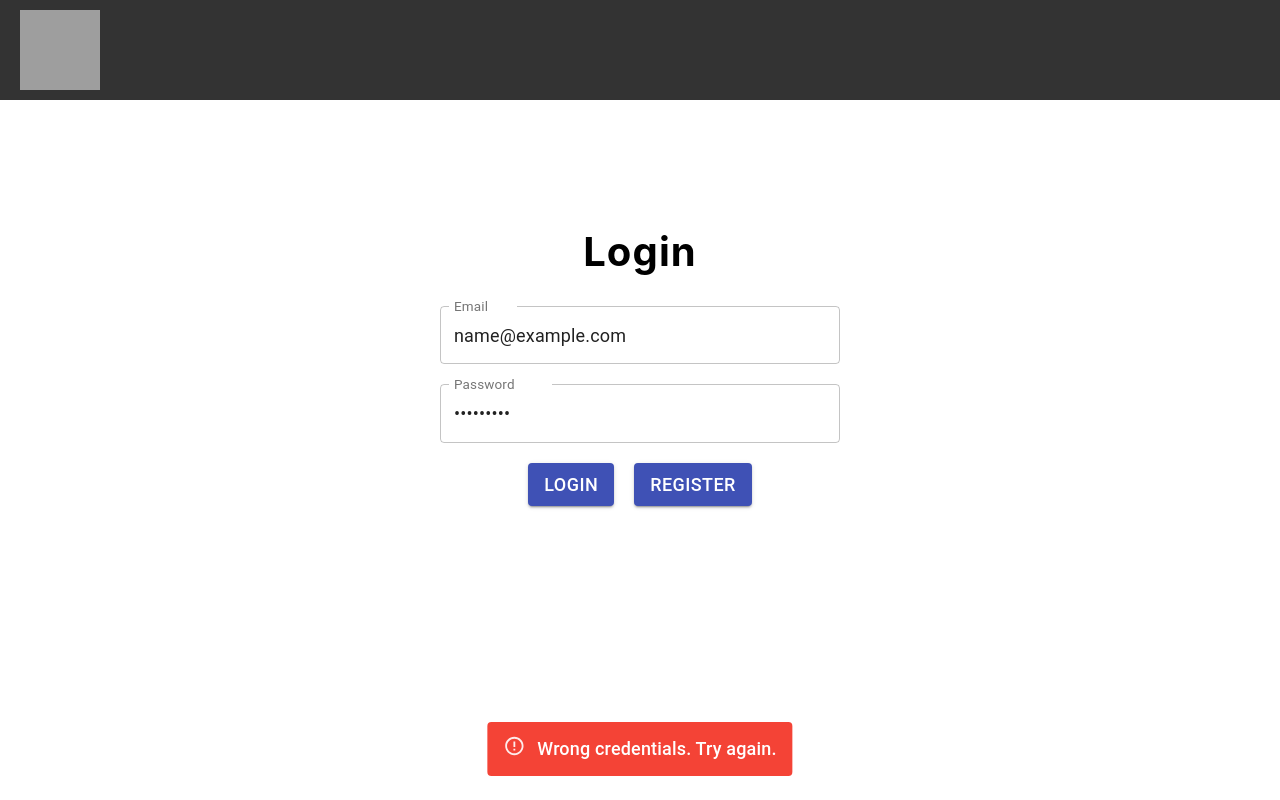
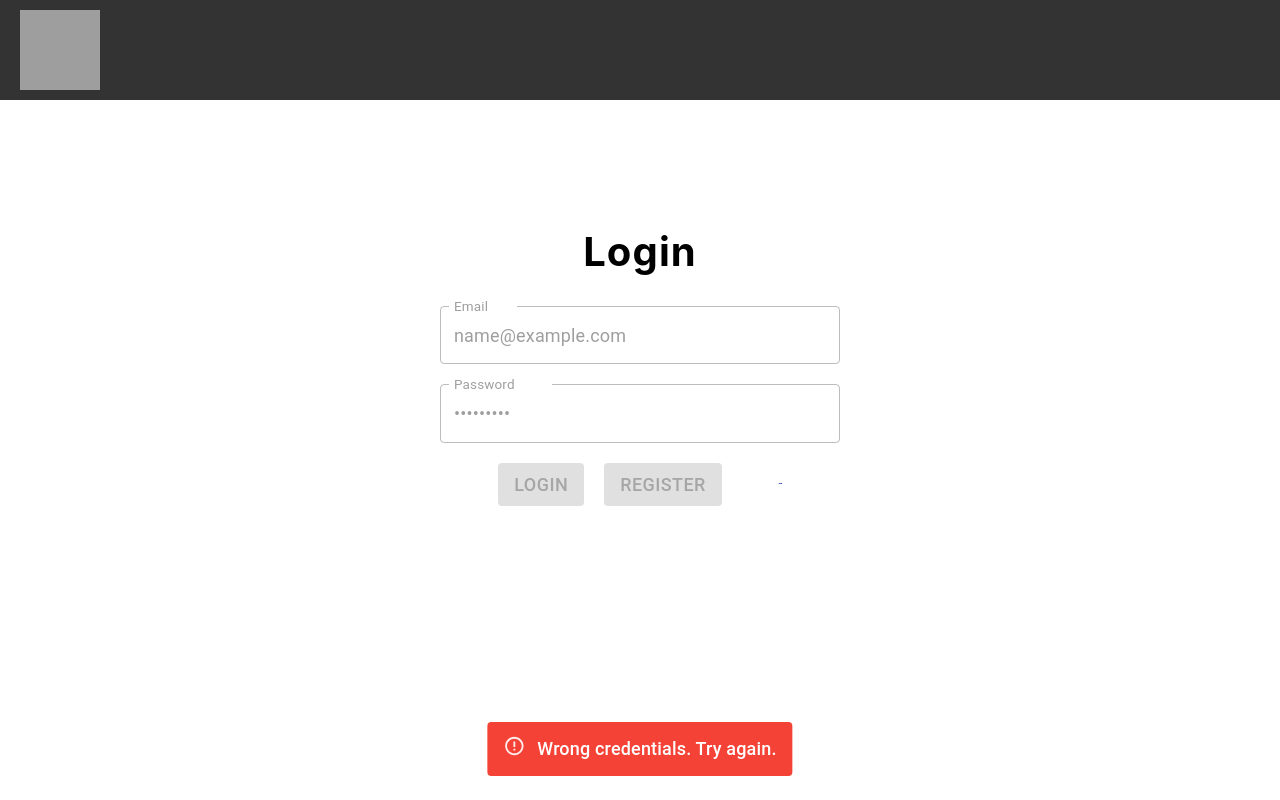
Before and after one commit to WarOnKhoff/TaskPanel, a React (Create React App) app: page / in a window 1280 px wide. Both pictures are taken after typing "name@example.com", "Sample123" into the empty fields and a click on the button "LOGIN". Built offline with nearby package versions, Linux system fonts and the light colour scheme; grey boxes are pictures that could not be loaded.

Commit message:
Added spinner

```diff
--- a/src/components/LoginForm.jsx
+++ b/src/components/LoginForm.jsx
@@ -3,10 +3,14 @@ import { makeStyles } from '@material-ui/core/styles'
 import TextField from '@material-ui/core/TextField'
 import Button from '@material-ui/core/Button'
 import Fade from '@material-ui/core/Fade'
+import CircularProgress from '@material-ui/core/CircularProgress'
 
 const LoginForm = ({ handleViewSwitch, setOpenAlert }) => {
+	const [loading, setLoading] = React.useState(false)
+
 	const handleSumbit = e => {
 		setOpenAlert(true)
+		setLoading(true)
 		e.preventDefault()
 		const { email, password } = e.target.elements
 	}
@@ -23,6 +27,7 @@ const LoginForm = ({ handleViewSwitch, setOpenAlert }) => {
 						label='Email'
 						name='email'
 						required
+						disabled={loading}
 					/>
 					<TextField
 						variant='outlined'
@@ -32,6 +37,7 @@ const LoginForm = ({ handleViewSwitch, setOpenAlert }) => {
 						className={classes.mb}
 						name='password'
 						required
+						disabled={loading}
 					/>
 					<div className={classes.btnGroup}>
 						<Button
@@ -39,6 +45,7 @@ const LoginForm = ({ handleViewSwitch, setOpenAlert }) => {
 							color='primary'
 							className={classes.ml}
 							type='submit'
+							disabled={loading}
 						>
 							Login
 						</Button>
@@ -46,9 +53,12 @@ const LoginForm = ({ handleViewSwitch, setOpenAlert }) => {
 							variant='contained'
 							color='primary'
 							onClick={handleViewSwitch}
+							disabled={loading}
+							className={classes.ml}
 						>
 							Register
 						</Button>
+						{loading && <CircularProgress />}
 					</div>
 				</form>
 			</div>
--- a/src/components/RegistrationForm.jsx
+++ b/src/components/RegistrationForm.jsx
@@ -3,12 +3,15 @@ import { makeStyles } from '@material-ui/core/styles'
 import TextField from '@material-ui/core/TextField'
 import Button from '@material-ui/core/Button'
 import Fade from '@material-ui/core/Fade'
+import CircularProgress from '@material-ui/core/CircularProgress'
 
 const RegistartionForm = ({ handleViewSwitch, setOpenAlert }) => {
+	const [loading, setLoading] = React.useState(false)
 	const classes = useStyles()
 	const handleSumbit = e => {
 		e.preventDefault()
 		setOpenAlert(true)
+		setLoading(true)
 		const { email, password, firstName, lastName } = e.target.elements
 	}
 	return (
@@ -22,6 +25,7 @@ const RegistartionForm = ({ handleViewSwitch, setOpenAlert }) => {
 						className={classes.mb}
 						label='Email'
 						name='email'
+						disabled={loading}
 						required
 					/>
 					<TextField
@@ -30,6 +34,7 @@ const RegistartionForm = ({ handleViewSwitch, setOpenAlert }) => {
 						className={classes.mb}
 						label='First Name'
 						name='firstName'
+						disabled={loading}
 						required
 					/>
 					<TextField
@@ -38,6 +43,7 @@ const RegistartionForm = ({ handleViewSwitch, setOpenAlert }) => {
 						className={classes.mb}
 						label='Last Name'
 						name='lastName'
+						disabled={loading}
 						required
 					/>
 					<TextField
@@ -47,6 +53,7 @@ const RegistartionForm = ({ handleViewSwitch, setOpenAlert }) => {
 						type='password'
 						name='password'
 						className={classes.mb}
+						disabled={loading}
 						required
 					/>
 					<div className={classes.btnGroup}>
@@ -55,6 +62,7 @@ const RegistartionForm = ({ handleViewSwitch, setOpenAlert }) => {
 							color='primary'
 							className={classes.ml}
 							type='submit'
+							disabled={loading}
 						>
 							Register
 						</Button>
@@ -62,9 +70,12 @@ const RegistartionForm = ({ handleViewSwitch, setOpenAlert }) => {
 							variant='contained'
 							color='primary'
 							onClick={handleViewSwitch}
+							className={classes.ml}
+							disabled={loading}
 						>
 							Back to Login
 						</Button>
+						{loading && <CircularProgress />}
 					</div>
 				</form>
 			</div>
```
